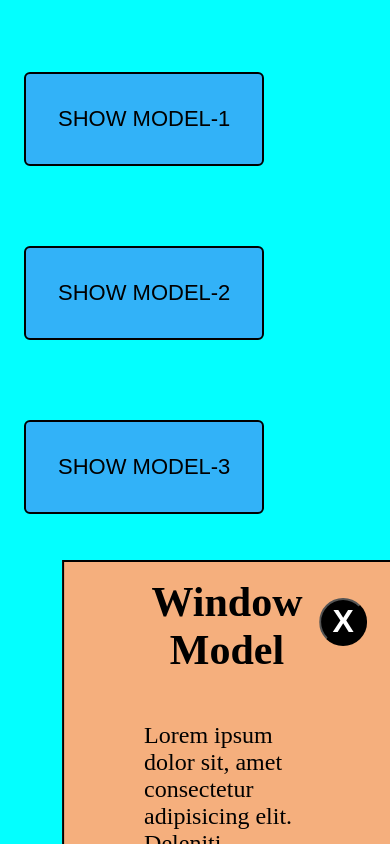
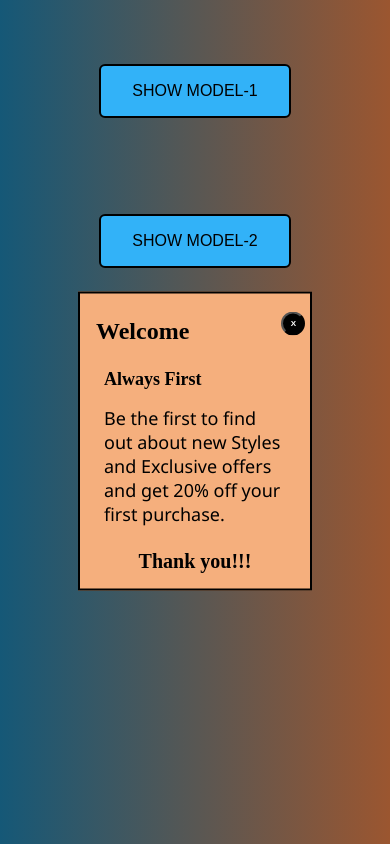
Before and after one commit to sudharsan0003/window-modal, a plain HTML site: page index.html in a window 390 px wide. Both pictures are taken after a click on the button "SHOW MODEL-1". Shown: the top 844 px of the page. Drawn offline with Linux system fonts and the light colour scheme.

Commit message:
Responsive

```diff
--- a/index.css
+++ b/index.css
@@ -1,7 +1,14 @@
+* {
+  margin: 0;
+  padding: 0;
+  box-sizing: border-box;
+}
+
 body {
-  background-color: rgb(3, 255, 255);
+  background-color: #03ffff;
   font-size: 24px;
   position: relative;
+  background: linear-gradient(to right, #155877, #9b5630);
 }
 .main {
   display: flex;
@@ -10,58 +17,76 @@ body {
   justify-content: center;
 }
 
-.btn-show {
+.show-button {
+  display: flex;
+  gap: 1rem;
+}
+
+.btn-show-one {
   min-height: 3rem;
   min-width: 12rem;
-  padding: 2rem;
+  padding: 1rem;
   border: 2px solid;
   border-radius: 6px;
   margin: 1rem;
-  font-size: 22px;
+  font-size: 16px;
   margin-top: 4rem;
   cursor: pointer;
   background-color: rgb(50, 178, 248);
   font-weight: 500;
   transition: all 0.5s ease;
 }
-
-.btn-show:hover {
+.btn-show-two {
+  min-height: 3rem;
+  min-width: 12rem;
+  padding: 1rem;
+  border: 2px solid;
+  border-radius: 6px;
+  margin: 1rem;
+  font-size: 16px;
+  margin-top: 4rem;
+  cursor: pointer;
+  background-color: rgb(50, 178, 248);
+  font-weight: 500;
+  transition: all 0.5s ease;
+}
+.btn-show-one:hover {
   transform: translateY(-10px);
   border-color: indianred;
 }
-.popup {
+.btn-show-two:hover {
+  transform: translateY(-10px);
+  border-color: indianred;
+}
+.popup-one {
+  display: none;
+}
+.popup-two {
   display: none;
 }
 
 .hidden {
-  width: 70%;
-  height: 450px;
+  width: 60%;
+  min-height: 150px;
   padding: 2rem;
-  margin: 2rem;
+  /* margin: 2rem; */
   border: 2px solid #000;
   background-color: rgb(245, 175, 125);
   display: flex;
   flex-direction: column;
   justify-content: space-evenly;
   position: absolute;
-  top: 50%;
+  top: 30%;
   left: 50%;
   transform: translate(-50%, 50%);
 }
 
-.title {
-  font-size: 42px;
-  font-weight: 700;
-  text-align: center;
-  margin-top: -1rem;
-}
-
 .close-btn {
-  height: 3rem;
-  width: 3rem;
+  height: 2rem;
+  width: 2rem;
   border: 2px solid none;
   border-radius: 50%;
-  font-size: 2rem;
+  font-size: 1rem;
   font-weight: 900;
   background-color: #000;
   color: #fff;
@@ -70,8 +95,82 @@ body {
   top: 7%;
   right: 7%;
 }
+.title {
+  font-size: 36px;
+  font-weight: 700;
+  text-align: center;
+  margin-top: -1rem;
+}
 
+.co-title {
+  text-align: left;
+  padding: 1rem;
+}
 .description {
-  padding: 2rem;
-  margin: 1rem;
+  padding: 1rem;
+  font-family: 'Segoe UI', Tahoma, Geneva, Verdana, sans-serif;
 }
+.end-title {
+  text-align: center;
+  margin-top: 1rem;
+}
+
+@media only screen and (max-width: 600px) {
+  .show-button {
+    display: flex;
+    flex-direction: column;
+  }
+
+  .hidden {
+    max-width: 60%;
+    min-height: 150px;
+    padding: 1rem;
+    /* margin: 2rem; */
+    border: 2px solid #000;
+    background-color: rgb(245, 175, 125);
+    display: flex;
+    flex-direction: column;
+    justify-content: space-evenly;
+    position: absolute;
+    top: 50%;
+    left: 50%;
+    transform: translate(-50%, 50%);
+  }
+  .close-btn {
+    height: 1.5rem;
+    width: 1.5rem;
+    border: 2px solid none;
+    border-radius: 50%;
+    font-size: 0.5rem;
+    font-weight: 900;
+    background-color: #000;
+    color: #fff;
+    cursor: pointer;
+    position: absolute;
+    top: 6%;
+    right: 2%;
+  }
+  .title {
+    font-size: 24px;
+    font-weight: 700;
+    text-align: left;
+    margin-top: 0.5rem;
+    margin-bottom: 1rem;
+  }
+
+  .co-title {
+    font-size: 18px;
+    text-align: left;
+    padding: 0.5rem;
+  }
+  .description {
+    font-size: 18px;
+    padding: 0.5rem;
+    font-family: 'Segoe UI', Tahoma, Geneva, Verdana, sans-serif;
+  }
+  .end-title {
+    font-size: 20px;
+    text-align: center;
+    margin-top: 1rem;
+  }
+}
--- a/index.html
+++ b/index.html
@@ -9,25 +9,33 @@
   <body>
     <container class="main">
       <div class="show-button">
-        <button class="btn-show">SHOW MODEL-1</button>
-        <button class="btn-show">SHOW MODEL-2</button>
-        <button class="btn-show">SHOW MODEL-3</button>
+        <button class="btn-show-one">SHOW MODEL-1</button>
+        <button class="btn-show-two">SHOW MODEL-2</button>
       </div>
 
-      <div class="popup" id="modal">
+      <div class="popup-one" id="modal-one">
         <div class="hidden">
-          <button class="close-btn" id="btn-close">X</button>
-          <div class="title">Window Model</div>
+          <button class="close-btn" id="btn-close-one">X</button>
+          <div class="title">Welcome</div>
+          <h2 class="co-title">Always First</h2>
           <p class="description">
-            Lorem ipsum dolor sit, amet consectetur adipisicing elit. Deleniti,
-            consectetur. Aliquid odit quasi dolorum aperiam quis accusantium
-            recusandae doloribus voluptates ipsa mollitia! Architecto animi
-            deleniti minus atque aperiam. Rem, exercitationem sed inventore fuga
-            laudantium corporis ipsum accusamus asperiores eaque molestias
-            laborum quas magni ab voluptate porro suscipit illo quidem et hic
-            tempore ex! Cupiditate hic non voluptates enim eos dolorem quod
-            natus eum culpa.
+            Be the first to find out about new Styles and Exclusive offers and
+            get 20% off your first purchase.
           </p>
+          <h4 class="end-title">Thank you!!!</h4>
+        </div>
+      </div>
+
+      <div class="popup-two" id="modal-two">
+        <div class="hidden">
+          <button class="close-btn" id="btn-close-two">X</button>
+          <div class="title">Join The Club</div>
+          <h2 class="co-title">Cheers !</h2>
+          <p class="description">
+            Don't miss out on exclusive offers and product updates from Alan
+            Opticals.
+          </p>
+          <h4 class="end-title">Thank you!!!</h4>
         </div>
       </div>
     </container>
--- a/script.js
+++ b/script.js
@@ -1,24 +1,38 @@
 'use strict';
 
-const btnShowModal = document.querySelectorAll('.btn-show');
+const btnShowModalOne = document.querySelector('.btn-show-one');
+const btnShowModalTwo = document.querySelector('.btn-show-two');
+console.log(btnShowModalTwo);
 // console.log(btnShowModal.length);
-const btnCloseModal = document.getElementById('btn-close');
+const btnCloseModalOne = document.getElementById('btn-close-one');
+const btnCloseModalTwo = document.getElementById('btn-close-two');
 
-const modalWindow = document.getElementById('modal');
+const modalWindowOne = document.getElementById('modal-one');
+const modalWindowTwo = document.getElementById('modal-two');
+
+btnShowModalOne.addEventListener('click', function () {
+  modalWindowOne.classList.remove('popup-one');
+});
+btnShowModalTwo.addEventListener('click', function () {
+  modalWindowTwo.classList.remove('popup-two');
+});
 
 // modalWindow.classList.add('modal-window');
 // // console.log(modalWindow.classList);
 // modalWindow.classList.remove('popup');
 // // console.log(modalWindow.classList);
 
-for (let i = 0; i < btnShowModal.length; i++) {
-  console.log(btnShowModal[i]);
-  btnShowModal[i].addEventListener('click', function () {
-    modalWindow.classList.remove('popup');
-  });
-}
-btnCloseModal.addEventListener('click', function () {
-  modalWindow.classList.add('popup');
+// for (let i = 0; i < btnShowModal.length; i++) {
+//   console.log(btnShowModal[i]);
+//   btnShowModal[i].addEventListener('click', function () {
+//     modalWindow.classList.remove('popup');
+//   });
+// }
+btnCloseModalOne.addEventListener('click', function () {
+  modalWindowOne.classList.add('popup-one');
+});
+btnCloseModalTwo.addEventListener('click', function () {
+  modalWindowTwo.classList.add('popup-two');
 });
 
 document.addEventListener('keydown', function (event) {
```
